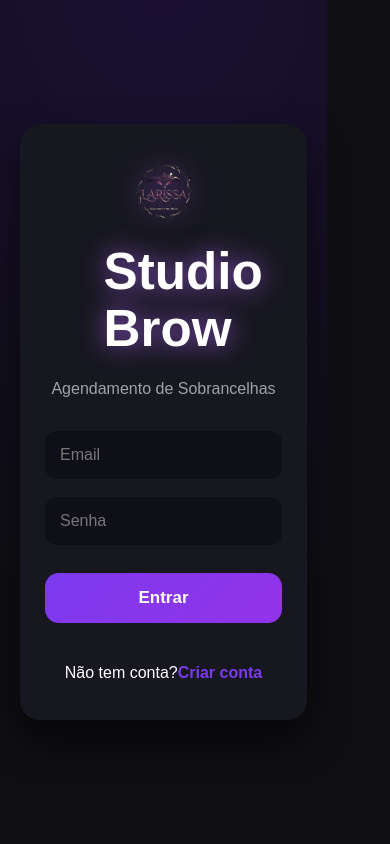
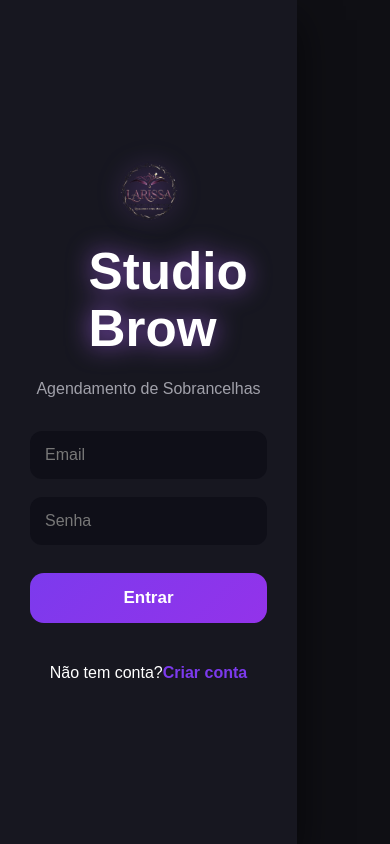
Before and after one commit to borsattivinicius1/studio-brow, a React (Vite) app in the folder frontend/estudio-sobrancelha/: page / in a window 390 px wide. Built offline with nearby package versions, Linux system fonts and the light colour scheme.

Commit message:
celular/login

```diff
--- a/frontend/estudio-sobrancelha/src/styles/login.css
+++ b/frontend/estudio-sobrancelha/src/styles/login.css
@@ -146,10 +146,20 @@ body{
 
 /* MOBILE */
 
-@media (max-width:480px){
+@media (max-width:768px){
+
+  .login-container{
+    padding:0;
+  }
 
   .login-card{
-    padding:35px 25px;
+    max-width:100%;
+    width:100%;
+    min-height:100vh;
+
+    border-radius:0;
+
+    justify-content:center;
   }
 
 }
```
